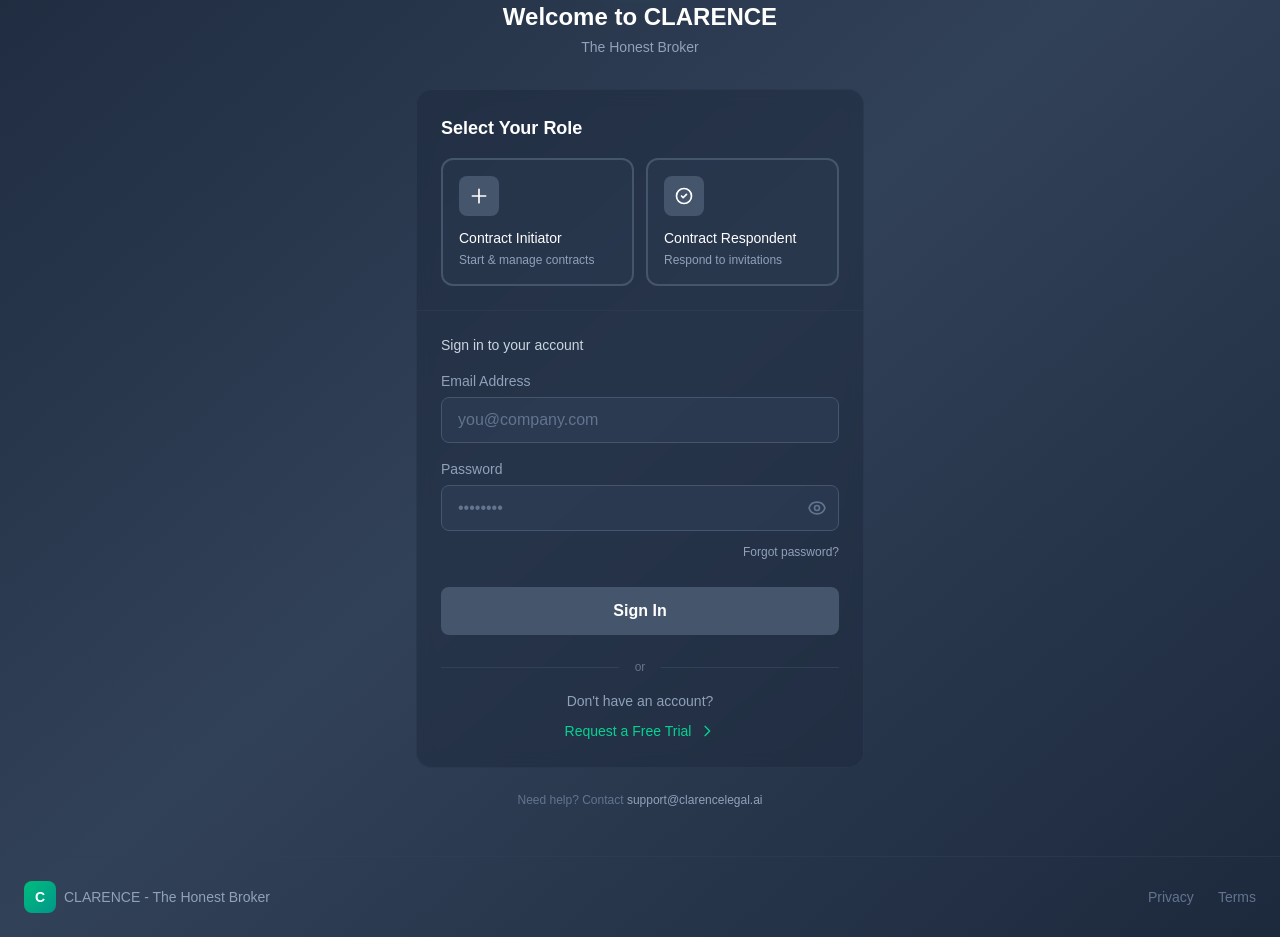
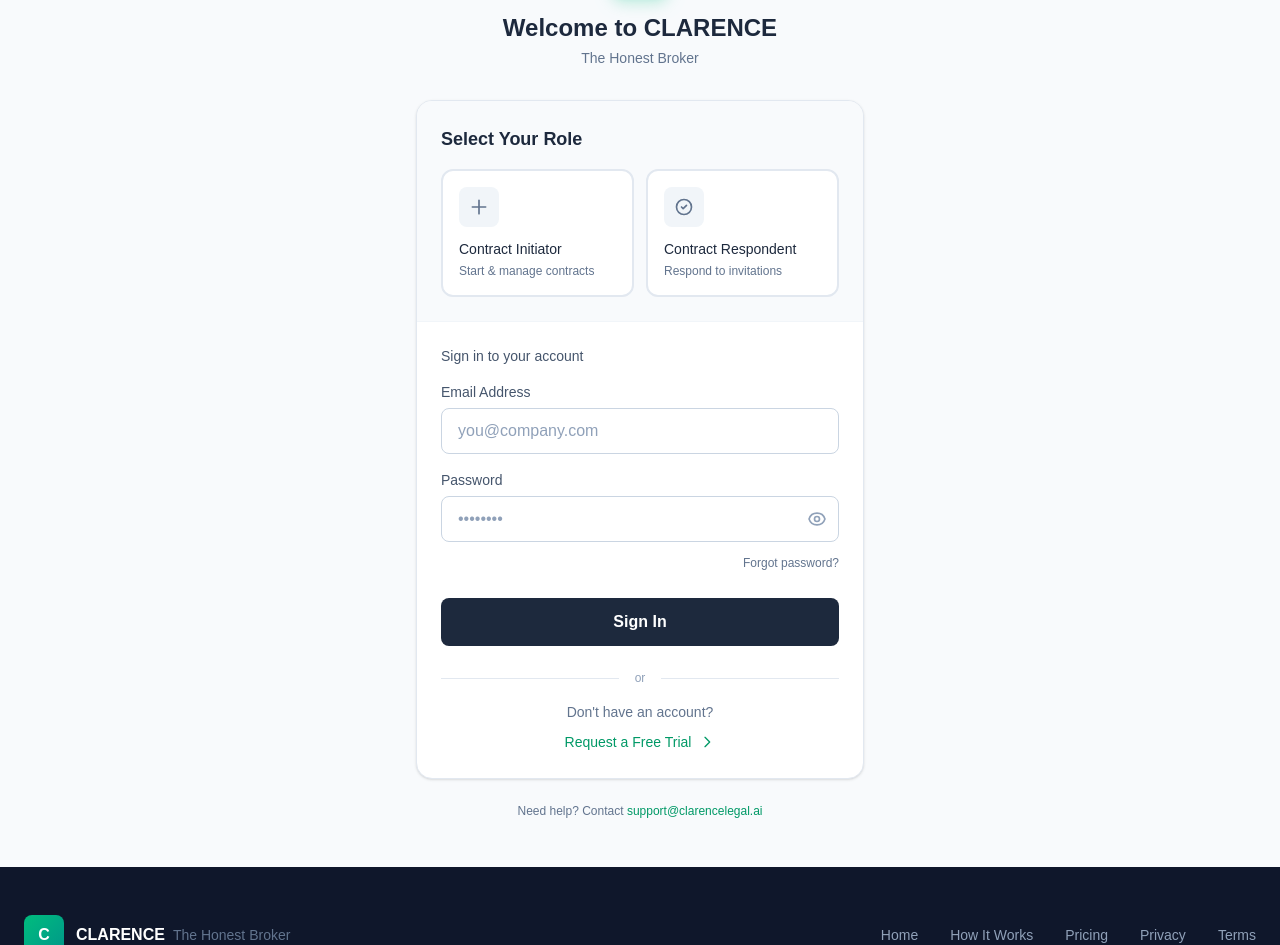
Before and after one commit to SpikeIreland/clarence, a Next.js app: page /auth/login in a window 1280 px wide. Shown: the part 180-1125 px from the top of the page. Built offline with nearby package versions, Linux system fonts and the light colour scheme.

Commit message:
Minor update: Colour theme of login page changed to match landing page

```diff
--- a/app/auth/login/page.tsx
+++ b/app/auth/login/page.tsx
@@ -2,6 +2,7 @@
 import { useState } from 'react'
 import Link from 'next/link'
 import { useRouter } from 'next/navigation'
+import MainNavigation from '../../components/MainNavigation'
 
 // ============================================================================
 // SECTION 1: TYPE DEFINITIONS
@@ -100,42 +101,11 @@ export default function LoginPage() {
   // ========================================================================
 
   return (
-    <div className="min-h-screen bg-gradient-to-br from-slate-800 via-slate-700 to-slate-800">
+    <main className="min-h-screen bg-slate-50">
       {/* ================================================================== */}
       {/* SECTION 5: NAVIGATION */}
       {/* ================================================================== */}
-      <nav className="bg-slate-900/50 backdrop-blur border-b border-slate-700/50">
-        <div className="container mx-auto px-6 py-4">
-          <div className="flex justify-between items-center">
-            {/* Back to Home */}
-            <Link
-              href="/"
-              className="text-slate-300 hover:text-white text-sm font-medium transition-colors flex items-center gap-2"
-            >
-              <svg className="w-4 h-4" fill="none" stroke="currentColor" viewBox="0 0 24 24">
-                <path strokeLinecap="round" strokeLinejoin="round" strokeWidth={2} d="M15 19l-7-7 7-7" />
-              </svg>
-              Back to Home
-            </Link>
-
-            {/* Nav Links */}
-            <div className="flex gap-6 items-center">
-              <Link
-                href="/how-it-works"
-                className="text-slate-300 hover:text-white text-sm font-medium transition-colors"
-              >
-                How It Works
-              </Link>
-              <Link
-                href="/pricing"
-                className="text-slate-300 hover:text-white text-sm font-medium transition-colors"
-              >
-                Pricing
-              </Link>
-            </div>
-          </div>
-        </div>
-      </nav>
+      <MainNavigation />
 
       {/* ================================================================== */}
       {/* SECTION 6: MAIN CONTENT */}
@@ -150,17 +120,17 @@ export default function LoginPage() {
             <div className="w-16 h-16 bg-gradient-to-br from-emerald-500 to-teal-600 rounded-2xl flex items-center justify-center mx-auto mb-4 shadow-lg shadow-emerald-500/25">
               <span className="text-white font-bold text-2xl">C</span>
             </div>
-            <h1 className="text-2xl font-bold text-white mb-1">Welcome to CLARENCE</h1>
-            <p className="text-slate-400 text-sm">The Honest Broker</p>
+            <h1 className="text-2xl font-bold text-slate-800 mb-1">Welcome to CLARENCE</h1>
+            <p className="text-slate-500 text-sm">The Honest Broker</p>
           </div>
 
           {/* ============================================================ */}
           {/* SECTION 8: LOGIN CARD */}
           {/* ============================================================ */}
-          <div className="bg-slate-800/50 backdrop-blur rounded-2xl border border-slate-700/50 overflow-hidden">
+          <div className="bg-white rounded-2xl border border-slate-200 shadow-sm overflow-hidden">
             {/* Role Selection Header */}
-            <div className="p-6 border-b border-slate-700/50">
-              <h2 className="text-lg font-semibold text-white mb-4">Select Your Role</h2>
+            <div className="p-6 border-b border-slate-100 bg-slate-50">
+              <h2 className="text-lg font-semibold text-slate-800 mb-4">Select Your Role</h2>
 
               <div className="grid grid-cols-2 gap-3">
                 {/* Contract Initiator */}
@@ -168,18 +138,20 @@ export default function LoginPage() {
                   type="button"
                   onClick={() => handleRoleSelect('initiator')}
                   className={`p-4 rounded-xl border-2 transition-all text-left ${selectedRole === 'initiator'
-                      ? 'border-emerald-500 bg-emerald-500/10'
-                      : 'border-slate-600 hover:border-slate-500 bg-slate-700/30'
+                      ? 'border-emerald-500 bg-emerald-50'
+                      : 'border-slate-200 hover:border-slate-300 bg-white'
                     }`}
                 >
-                  <div className={`w-10 h-10 rounded-lg flex items-center justify-center mb-3 ${selectedRole === 'initiator' ? 'bg-emerald-500' : 'bg-slate-600'
+                  <div className={`w-10 h-10 rounded-lg flex items-center justify-center mb-3 ${selectedRole === 'initiator' ? 'bg-emerald-500' : 'bg-slate-100'
                     }`}>
-                    <svg className="w-5 h-5 text-white" fill="none" stroke="currentColor" viewBox="0 0 24 24">
+                    <svg className={`w-5 h-5 ${selectedRole === 'initiator' ? 'text-white' : 'text-slate-500'}`} fill="none" stroke="currentColor" viewBox="0 0 24 24">
                       <path strokeLinecap="round" strokeLinejoin="round" strokeWidth={2} d="M12 4v16m8-8H4" />
                     </svg>
                   </div>
-                  <div className="font-medium text-white text-sm mb-1">Contract Initiator</div>
-                  <div className="text-xs text-slate-400">Start & manage contracts</div>
+                  <div className={`font-medium text-sm mb-1 ${selectedRole === 'initiator' ? 'text-emerald-700' : 'text-slate-800'}`}>
+                    Contract Initiator
+                  </div>
+                  <div className="text-xs text-slate-500">Start & manage contracts</div>
                 </button>
 
                 {/* Contract Respondent */}
@@ -187,18 +159,20 @@ export default function LoginPage() {
                   type="button"
                   onClick={() => handleRoleSelect('respondent')}
                   className={`p-4 rounded-xl border-2 transition-all text-left ${selectedRole === 'respondent'
-                      ? 'border-blue-500 bg-blue-500/10'
-                      : 'border-slate-600 hover:border-slate-500 bg-slate-700/30'
+                      ? 'border-blue-500 bg-blue-50'
+                      : 'border-slate-200 hover:border-slate-300 bg-white'
                     }`}
                 >
-                  <div className={`w-10 h-10 rounded-lg flex items-center justify-center mb-3 ${selectedRole === 'respondent' ? 'bg-blue-500' : 'bg-slate-600'
+                  <div className={`w-10 h-10 rounded-lg flex items-center justify-center mb-3 ${selectedRole === 'respondent' ? 'bg-blue-500' : 'bg-slate-100'
                     }`}>
-                    <svg className="w-5 h-5 text-white" fill="none" stroke="currentColor" viewBox="0 0 24 24">
+                    <svg className={`w-5 h-5 ${selectedRole === 'respondent' ? 'text-white' : 'text-slate-500'}`} fill="none" stroke="currentColor" viewBox="0 0 24 24">
                       <path strokeLinecap="round" strokeLinejoin="round" strokeWidth={2} d="M9 12l2 2 4-4m6 2a9 9 0 11-18 0 9 9 0 0118 0z" />
                     </svg>
                   </div>
-                  <div className="font-medium text-white text-sm mb-1">Contract Respondent</div>
-                  <div className="text-xs text-slate-400">Respond to invitations</div>
+                  <div className={`font-medium text-sm mb-1 ${selectedRole === 'respondent' ? 'text-blue-700' : 'text-slate-800'}`}>
+                    Contract Respondent
+                  </div>
+                  <div className="text-xs text-slate-500">Respond to invitations</div>
                 </button>
               </div>
             </div>
@@ -207,11 +181,11 @@ export default function LoginPage() {
             {/* SECTION 9: LOGIN FORM */}
             {/* ============================================================ */}
             <form onSubmit={handleSubmit} className="p-6">
-              <h3 className="text-sm font-medium text-slate-300 mb-4">Sign in to your account</h3>
+              <h3 className="text-sm font-medium text-slate-600 mb-4">Sign in to your account</h3>
 
               {/* Email Field */}
               <div className="mb-4">
-                <label htmlFor="email" className="block text-sm text-slate-400 mb-1.5">
+                <label htmlFor="email" className="block text-sm text-slate-600 mb-1.5">
                   Email Address
                 </label>
                 <input
@@ -220,14 +194,14 @@ export default function LoginPage() {
                   name="email"
                   value={formData.email}
                   onChange={handleInputChange}
-                  className="w-full px-4 py-2.5 bg-slate-700/50 border border-slate-600 rounded-lg text-white placeholder-slate-500 focus:outline-none focus:ring-2 focus:ring-emerald-500 focus:border-transparent transition-all"
+                  className="w-full px-4 py-2.5 bg-white border border-slate-300 rounded-lg text-slate-800 placeholder-slate-400 focus:outline-none focus:ring-2 focus:ring-emerald-500 focus:border-transparent transition-all"
                   placeholder="you@company.com"
                 />
               </div>
 
               {/* Password Field */}
               <div className="mb-6">
-                <label htmlFor="password" className="block text-sm text-slate-400 mb-1.5">
+                <label htmlFor="password" className="block text-sm text-slate-600 mb-1.5">
                   Password
                 </label>
                 <div className="relative">
@@ -237,13 +211,13 @@ export default function LoginPage() {
                     name="password"
                     value={formData.password}
                     onChange={handleInputChange}
-                    className="w-full px-4 py-2.5 bg-slate-700/50 border border-slate-600 rounded-lg text-white placeholder-slate-500 focus:outline-none focus:ring-2 focus:ring-emerald-500 focus:border-transparent transition-all pr-10"
+                    className="w-full px-4 py-2.5 bg-white border border-slate-300 rounded-lg text-slate-800 placeholder-slate-400 focus:outline-none focus:ring-2 focus:ring-emerald-500 focus:border-transparent transition-all pr-10"
                     placeholder="••••••••"
                   />
                   <button
                     type="button"
                     onClick={() => setShowPassword(!showPassword)}
-                    className="absolute right-3 top-1/2 -translate-y-1/2 text-slate-500 hover:text-slate-300 transition-colors"
+                    className="absolute right-3 top-1/2 -translate-y-1/2 text-slate-400 hover:text-slate-600 transition-colors"
                   >
                     {showPassword ? (
                       <svg className="w-5 h-5" fill="none" stroke="currentColor" viewBox="0 0 24 24">
@@ -258,7 +232,7 @@ export default function LoginPage() {
                   </button>
                 </div>
                 <div className="mt-2 text-right">
-                  <Link href="/auth/forgot-password" className="text-xs text-slate-400 hover:text-emerald-400 transition-colors">
+                  <Link href="/auth/forgot-password" className="text-xs text-slate-500 hover:text-emerald-600 transition-colors">
                     Forgot password?
                   </Link>
                 </div>
@@ -266,7 +240,7 @@ export default function LoginPage() {
 
               {/* Error Message */}
               {error && (
-                <div className="mb-4 p-3 bg-red-500/10 border border-red-500/30 rounded-lg text-red-400 text-sm">
+                <div className="mb-4 p-3 bg-red-50 border border-red-200 rounded-lg text-red-600 text-sm">
                   {error}
                 </div>
               )}
@@ -279,7 +253,7 @@ export default function LoginPage() {
                     ? 'bg-emerald-600 hover:bg-emerald-700 text-white shadow-lg shadow-emerald-600/25'
                     : selectedRole === 'respondent'
                       ? 'bg-blue-600 hover:bg-blue-700 text-white shadow-lg shadow-blue-600/25'
-                      : 'bg-slate-600 hover:bg-slate-500 text-white'
+                      : 'bg-slate-800 hover:bg-slate-700 text-white'
                   } disabled:opacity-50 disabled:cursor-not-allowed`}
               >
                 {isLoading ? (
@@ -306,17 +280,17 @@ export default function LoginPage() {
             <div className="px-6 pb-6">
               {/* Divider */}
               <div className="flex items-center gap-4 mb-4">
-                <div className="flex-1 h-px bg-slate-700"></div>
-                <span className="text-xs text-slate-500">or</span>
-                <div className="flex-1 h-px bg-slate-700"></div>
+                <div className="flex-1 h-px bg-slate-200"></div>
+                <span className="text-xs text-slate-400">or</span>
+                <div className="flex-1 h-px bg-slate-200"></div>
               </div>
 
               {/* Request Trial Link */}
               <div className="text-center">
-                <p className="text-sm text-slate-400 mb-2">Don't have an account?</p>
+                <p className="text-sm text-slate-500 mb-2">Don't have an account?</p>
                 <Link
                   href="/request-trial"
-                  className="inline-flex items-center gap-2 text-emerald-400 hover:text-emerald-300 font-medium text-sm transition-colors"
+                  className="inline-flex items-center gap-2 text-emerald-600 hover:text-emerald-700 font-medium text-sm transition-colors"
                 >
                   Request a Free Trial
                   <svg className="w-4 h-4" fill="none" stroke="currentColor" viewBox="0 0 24 24">
@@ -333,7 +307,7 @@ export default function LoginPage() {
           <div className="mt-6 text-center">
             <p className="text-xs text-slate-500">
               Need help? Contact{' '}
-              <a href="mailto:support@clarencelegal.ai" className="text-slate-400 hover:text-white transition-colors">
+              <a href="mailto:support@clarencelegal.ai" className="text-emerald-600 hover:text-emerald-700 transition-colors">
                 support@clarencelegal.ai
               </a>
             </p>
@@ -344,29 +318,45 @@ export default function LoginPage() {
       {/* ================================================================== */}
       {/* SECTION 12: FOOTER */}
       {/* ================================================================== */}
-      <footer className="border-t border-slate-700/50 mt-auto">
-        <div className="container mx-auto px-6 py-6">
-          <div className="flex flex-col md:flex-row justify-between items-center gap-4">
+      <footer className="bg-slate-900 text-slate-400 py-12 mt-auto">
+        <div className="container mx-auto px-6">
+          <div className="flex flex-col md:flex-row justify-between items-center">
             {/* Brand */}
-            <div className="flex items-center gap-2">
-              <div className="w-8 h-8 bg-gradient-to-br from-emerald-500 to-teal-600 rounded-lg flex items-center justify-center">
-                <span className="text-white font-bold text-sm">C</span>
+            <div className="flex items-center gap-3 mb-6 md:mb-0">
+              <div className="w-10 h-10 bg-gradient-to-br from-emerald-500 to-teal-600 rounded-lg flex items-center justify-center">
+                <span className="text-white font-bold">C</span>
               </div>
-              <span className="text-slate-400 text-sm">CLARENCE - The Honest Broker</span>
+              <div>
+                <span className="text-white font-semibold">CLARENCE</span>
+                <span className="text-slate-500 text-sm ml-2">The Honest Broker</span>
+              </div>
             </div>
 
             {/* Links */}
-            <div className="flex gap-6 text-sm">
-              <Link href="/privacy" className="text-slate-500 hover:text-slate-300 transition-colors">
+            <div className="flex gap-8 text-sm">
+              <Link href="/" className="hover:text-white transition-colors">
+                Home
+              </Link>
+              <Link href="/how-it-works" className="hover:text-white transition-colors">
+                How It Works
+              </Link>
+              <Link href="/pricing" className="hover:text-white transition-colors">
+                Pricing
+              </Link>
+              <Link href="/privacy" className="hover:text-white transition-colors">
                 Privacy
               </Link>
-              <Link href="/terms" className="text-slate-500 hover:text-slate-300 transition-colors">
+              <Link href="/terms" className="hover:text-white transition-colors">
                 Terms
               </Link>
             </div>
           </div>
+
+          <div className="border-t border-slate-800 mt-8 pt-8 text-center text-sm">
+            <p>&copy; {new Date().getFullYear()} CLARENCE. The Honest Broker.</p>
+          </div>
         </div>
       </footer>
-    </div>
+    </main>
   )
 }
```
